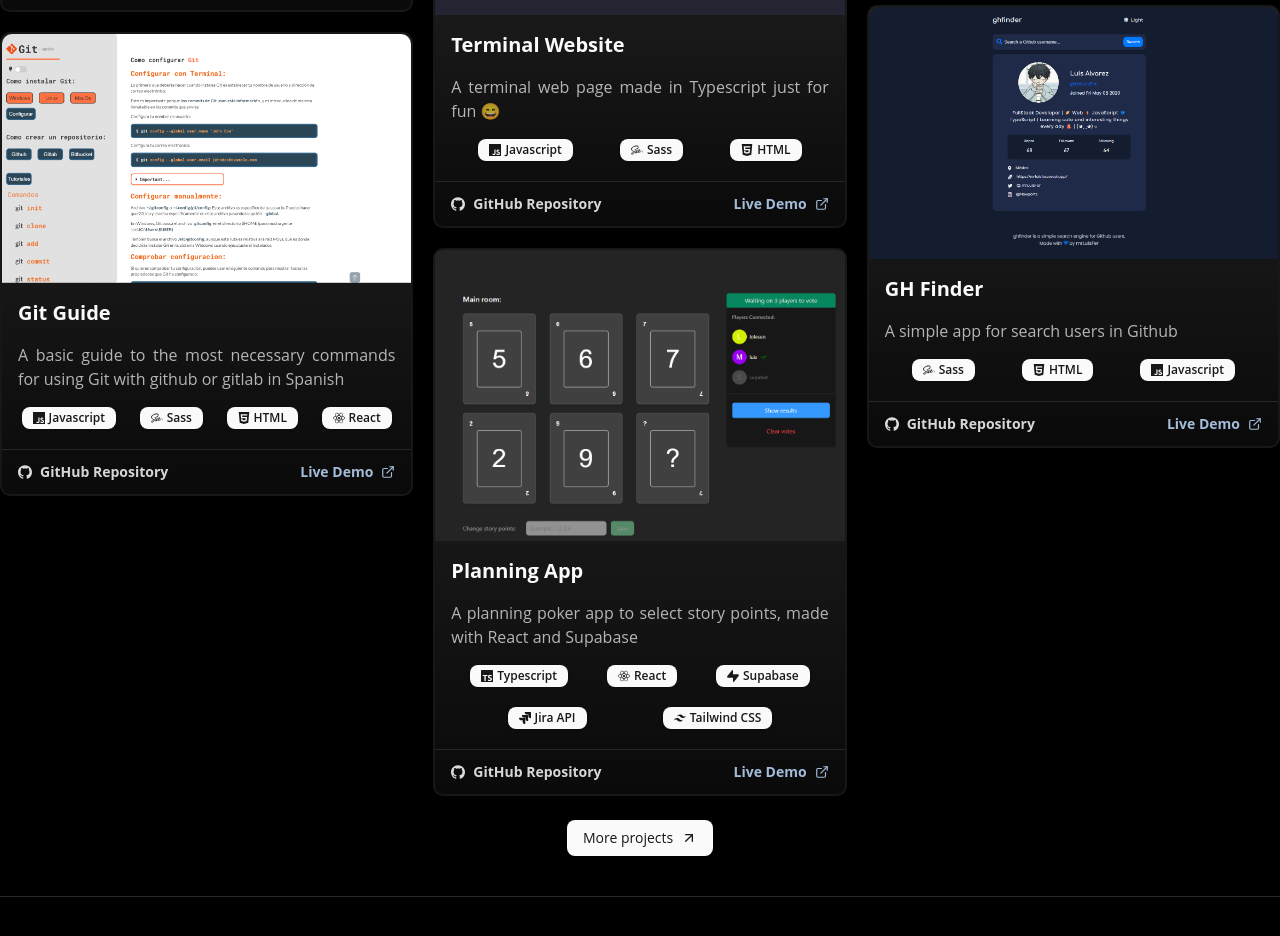
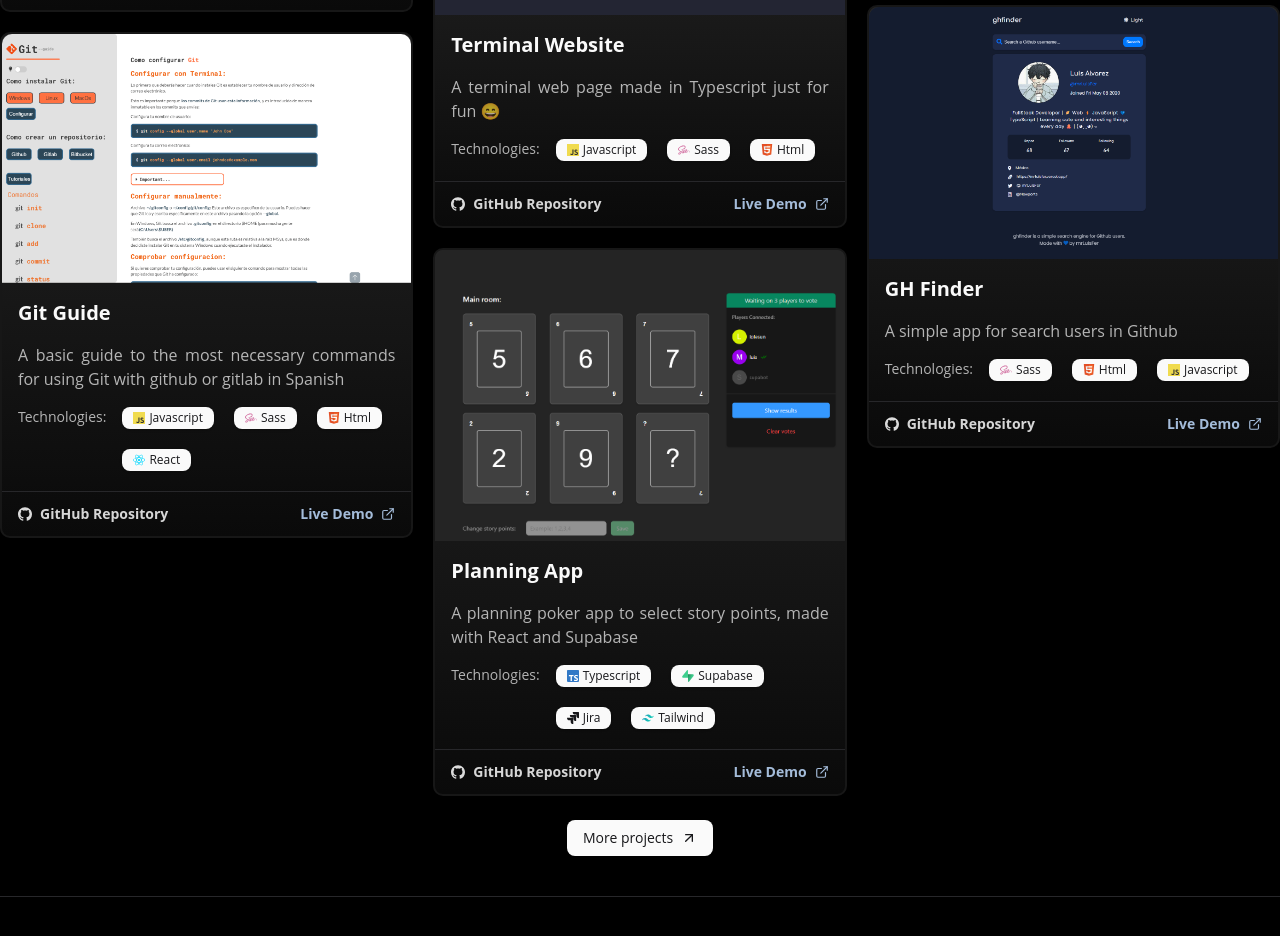
Before and after one commit to mrLuisFer/portfolio, a Next.js app: page / in a window 1280 px wide. Shown: the part 2840-3776 px from the top of the page. Built offline with nearby package versions, Linux system fonts and the light colour scheme.

Commit message:
change technologies list to a easiest way

```diff
--- /dev/null
+++ b/src/components/common/Icons/Html.tsx
@@ -0,0 +1,22 @@
+import * as React from 'react'
+import type { SVGProps } from 'react'
+const HTML5Icon = (props: SVGProps<SVGSVGElement>) => (
+  <svg
+    xmlns='http://www.w3.org/2000/svg'
+    viewBox='0 0 452 520'
+    width='1em'
+    height='1em'
+    {...props}>
+    <path fill='#e34f26' d='M41 460L0 0h451l-41 460-185 52' />
+    <path fill='#ef652a' d='M226 472l149-41 35-394H226' />
+    <path
+      fill='#ecedee'
+      d='M226 208h-75l-5-58h80V94H84l15 171h127zm0 147l-64-17-4-45h-56l7 89 117 32z'
+    />
+    <path
+      fill='#fff'
+      d='M226 265h69l-7 73-62 17v59l115-32 16-174H226zm0-171v56h136l5-56z'
+    />
+  </svg>
+)
+export default HTML5Icon
--- /dev/null
+++ b/src/components/common/Icons/Supabase.tsx
@@ -0,0 +1,48 @@
+import * as React from 'react'
+import type { SVGProps } from 'react'
+const SupabaseIcon = (props: SVGProps<SVGSVGElement>) => (
+  <svg
+    viewBox='0 0 109 113'
+    fill='none'
+    xmlns='http://www.w3.org/2000/svg'
+    width='1em'
+    height='1em'
+    {...props}>
+    <path
+      d='M63.7076 110.284C60.8481 113.885 55.0502 111.912 54.9813 107.314L53.9738 40.0627L99.1935 40.0627C107.384 40.0627 111.952 49.5228 106.859 55.9374L63.7076 110.284Z'
+      fill='url(#paint0_linear)'
+    />
+    <path
+      d='M63.7076 110.284C60.8481 113.885 55.0502 111.912 54.9813 107.314L53.9738 40.0627L99.1935 40.0627C107.384 40.0627 111.952 49.5228 106.859 55.9374L63.7076 110.284Z'
+      fill='url(#paint1_linear)'
+      fillOpacity={0.2}
+    />
+    <path
+      d='M45.317 2.07103C48.1765 -1.53037 53.9745 0.442937 54.0434 5.041L54.4849 72.2922H9.83113C1.64038 72.2922 -2.92775 62.8321 2.1655 56.4175L45.317 2.07103Z'
+      fill='#3ECF8E'
+    />
+    <defs>
+      <linearGradient
+        id='paint0_linear'
+        x1={53.9738}
+        y1={54.974}
+        x2={94.1635}
+        y2={71.8295}
+        gradientUnits='userSpaceOnUse'>
+        <stop stopColor='#249361' />
+        <stop offset={1} stopColor='#3ECF8E' />
+      </linearGradient>
+      <linearGradient
+        id='paint1_linear'
+        x1={36.1558}
+        y1={30.578}
+        x2={54.4844}
+        y2={65.0806}
+        gradientUnits='userSpaceOnUse'>
+        <stop />
+        <stop offset={1} stopOpacity={0} />
+      </linearGradient>
+    </defs>
+  </svg>
+)
+export default SupabaseIcon
--- a/src/components/home/Projects/ProjectContent.tsx
+++ b/src/components/home/Projects/ProjectContent.tsx
@@ -1,10 +1,6 @@
 import Image from 'next/image'
 import { Project } from './projectsList'
-import { Badge } from '@/components/ui/badge'
-
-function ProjectTechnology({ children }: { children: React.ReactNode }) {
-  return <Badge className='flex gap-1 hover:bg-blue-300'>{children}</Badge>
-}
+import ProjectTechnologies from './ProjectTechnologies'
 
 export default function ProjectContent({ project }: { project: Project }) {
   return (
@@ -26,14 +22,7 @@ export default function ProjectContent({ project }: { project: Project }) {
           {project.description}
         </p>
       </section>
-      <section className='flex flex-wrap items-center justify-evenly gap-5 px-4 pb-5'>
-        {project.technologies.map((tech, id) => (
-          <ProjectTechnology key={id}>
-            <tech.icon />
-            {tech.name}
-          </ProjectTechnology>
-        ))}
-      </section>
+      <ProjectTechnologies project={project} />
     </a>
   )
 }
--- /dev/null
+++ b/src/components/home/Projects/ProjectTechnologies.tsx
@@ -0,0 +1,24 @@
+import { Badge } from '@/components/ui/badge'
+import { Project } from './projectsList'
+import { icons } from './technologies'
+
+export function ProjectTechnology({ children }: { children: React.ReactNode }) {
+  return <Badge className='flex gap-1 hover:bg-blue-200'>{children}</Badge>
+}
+
+export default function ProjectTechnologies({ project }: { project: Project }) {
+  return (
+    <section className='flex items-start gap-4 px-4 pb-5'>
+      <p className='inline-block text-sm font-medium opacity-70 hover:opacity-100'>
+        Technologies:
+      </p>
+      <div className='flex flex-wrap items-center gap-5'>
+        {project.technologies.map((tech, id) => (
+          <ProjectTechnology key={id}>
+            {icons[tech]} <span className='text-xs font-normal capitalize'>{tech}</span>
+          </ProjectTechnology>
+        ))}
+      </div>
+    </section>
+  )
+}
--- a/src/components/home/Projects/projectsList.ts
+++ b/src/components/home/Projects/projectsList.ts
@@ -12,6 +12,7 @@ import {
   SiSupabase,
   SiJira,
 } from 'react-icons/si'
+import { Technologies } from './technologies'
 
 export interface Technology {
   name: string
@@ -25,7 +26,7 @@ export interface Project {
   image?: string
   link: string
   github: string
-  technologies: Technology[]
+  technologies: Technologies[]
 }
 
 const projectsList: Project[] = [
@@ -37,20 +38,7 @@ const projectsList: Project[] = [
     image: '/images/projects/linktry.png',
     link: 'https://linktry-mrluisfer.vercel.app',
     github: 'https://github.com/mrLuisFer/linktry',
-    technologies: [
-      {
-        name: 'React',
-        icon: FaReact,
-      },
-      {
-        name: 'Next.js',
-        icon: TbBrandNextjs,
-      },
-      {
-        name: 'Tailwind CSS',
-        icon: SiTailwindcss,
-      },
-    ],
+    technologies: [Technologies.react, Technologies.next, Technologies.tailwind],
   },
   {
     id: v4(),
@@ -61,22 +49,10 @@ const projectsList: Project[] = [
     link: 'https://nezt-chat.vercel.app/',
     github: 'https://github.com/mrLuisFer/next-chat-app',
     technologies: [
-      {
-        name: 'React',
-        icon: FaReact,
-      },
-      {
-        name: 'Next.js',
-        icon: TbBrandNextjs,
-      },
-      {
-        name: 'Chakra UI',
-        icon: SiChakraui,
-      },
-      {
-        name: 'Socket.Io',
-        icon: SiSocketdotio,
-      },
+      Technologies.react,
+      Technologies.next,
+      Technologies.chakraui,
+      Technologies.socket,
     ],
   },
   {
@@ -86,20 +62,7 @@ const projectsList: Project[] = [
     image: '/images/projects/seo-generator.png',
     link: 'https://seo-generator.vercel.app/',
     github: 'https://github.com/mrLuisFer/seo-generator',
-    technologies: [
-      {
-        name: 'React',
-        icon: FaReact,
-      },
-      {
-        name: 'Next.js',
-        icon: TbBrandNextjs,
-      },
-      {
-        name: 'Chakra UI',
-        icon: SiChakraui,
-      },
-    ],
+    technologies: [Technologies.react, Technologies.next, Technologies.chakraui],
   },
   {
     id: v4(),
@@ -108,20 +71,7 @@ const projectsList: Project[] = [
     image: '/images/projects/terminal.png',
     link: 'https://terminal-emulator.vercel.app/',
     github: 'https://github.com/mrLuisFer/terminal-website',
-    technologies: [
-      {
-        name: 'Javascript',
-        icon: SiJavascript,
-      },
-      {
-        name: 'Sass',
-        icon: FaSass,
-      },
-      {
-        name: 'HTML',
-        icon: SiHtml5,
-      },
-    ],
+    technologies: [Technologies.javascript, Technologies.sass, Technologies.html],
   },
   {
     id: v4(),
@@ -132,22 +82,10 @@ const projectsList: Project[] = [
     link: 'https://git-guia.netlify.app/',
     github: 'https://github.com/mrLuisFer/git-guide',
     technologies: [
-      {
-        name: 'Javascript',
-        icon: SiJavascript,
-      },
-      {
-        name: 'Sass',
-        icon: FaSass,
-      },
-      {
-        name: 'HTML',
-        icon: SiHtml5,
-      },
-      {
-        name: 'React',
-        icon: FaReact,
-      },
+      Technologies.javascript,
+      Technologies.sass,
+      Technologies.html,
+      Technologies.react,
     ],
   },
   {
@@ -157,20 +95,7 @@ const projectsList: Project[] = [
     image: '/images/projects/gh-finder.png',
     link: 'https://gh-find.netlify.app/',
     github: 'https://github.com/mrLuisFer/gh-card-profile',
-    technologies: [
-      {
-        name: 'Sass',
-        icon: FaSass,
-      },
-      {
-        name: 'HTML',
-        icon: SiHtml5,
-      },
-      {
-        name: 'Javascript',
-        icon: SiJavascript,
-      },
-    ],
+    technologies: [Technologies.sass, Technologies.html, Technologies.javascript],
   },
   {
     id: v4(),
@@ -181,26 +106,10 @@ const projectsList: Project[] = [
     link: 'https://planning-pocket.vercel.app',
     github: '',
     technologies: [
-      {
-        name: 'Typescript',
-        icon: SiTypescript,
-      },
-      {
-        name: 'React',
-        icon: FaReact,
-      },
-      {
-        name: 'Supabase',
-        icon: SiSupabase,
-      },
-      {
-        name: 'Jira API',
-        icon: SiJira,
-      },
-      {
-        name: 'Tailwind CSS',
-        icon: SiTailwindcss,
-      },
+      Technologies.typescript,
+      Technologies.supabase,
+      Technologies.jira,
+      Technologies.tailwind,
     ],
   },
 ]
--- /dev/null
+++ b/src/components/home/Projects/technologies.tsx
@@ -0,0 +1,42 @@
+import ChakraUIIcon from '@/components/common/Icons/Chakra'
+import CSSIcon from '@/components/common/Icons/Css'
+import HTML5Icon from '@/components/common/Icons/Html'
+import JavaScriptIcon from '@/components/common/Icons/Javascript'
+import NextjsIcon from '@/components/common/Icons/NextJs'
+import ReactJsIcon from '@/components/common/Icons/React'
+import SassIcon from '@/components/common/Icons/Sass'
+import SupabaseIcon from '@/components/common/Icons/Supabase'
+import TailwindCSSIcon from '@/components/common/Icons/TailwindCss'
+import TypeScriptIcon from '@/components/common/Icons/Typescript'
+import { SiJira, SiSocketdotio } from 'react-icons/si'
+
+export enum Technologies {
+  chakraui = 'chakraui',
+  css = 'css',
+  html = 'html',
+  javascript = 'javascript',
+  jira = 'jira',
+  next = 'next',
+  react = 'react',
+  sass = 'sass',
+  socket = 'socket',
+  supabase = 'supabase',
+  tailwind = 'tailwind',
+  typescript = 'typescript',
+}
+
+// TODO: change the icons from react-icons to svgs
+export const icons = {
+  [Technologies.chakraui]: <ChakraUIIcon />,
+  [Technologies.css]: <CSSIcon />,
+  [Technologies.html]: <HTML5Icon />,
+  [Technologies.javascript]: <JavaScriptIcon />,
+  [Technologies.jira]: <SiJira />,
+  [Technologies.next]: <NextjsIcon />,
+  [Technologies.react]: <ReactJsIcon />,
+  [Technologies.sass]: <SassIcon />,
+  [Technologies.socket]: <SiSocketdotio />,
+  [Technologies.supabase]: <SupabaseIcon />,
+  [Technologies.tailwind]: <TailwindCSSIcon />,
+  [Technologies.typescript]: <TypeScriptIcon />,
+}
```
Also changed, not shown: src/components/common/Icons/Css.tsx (added, +21 -0 lines).
